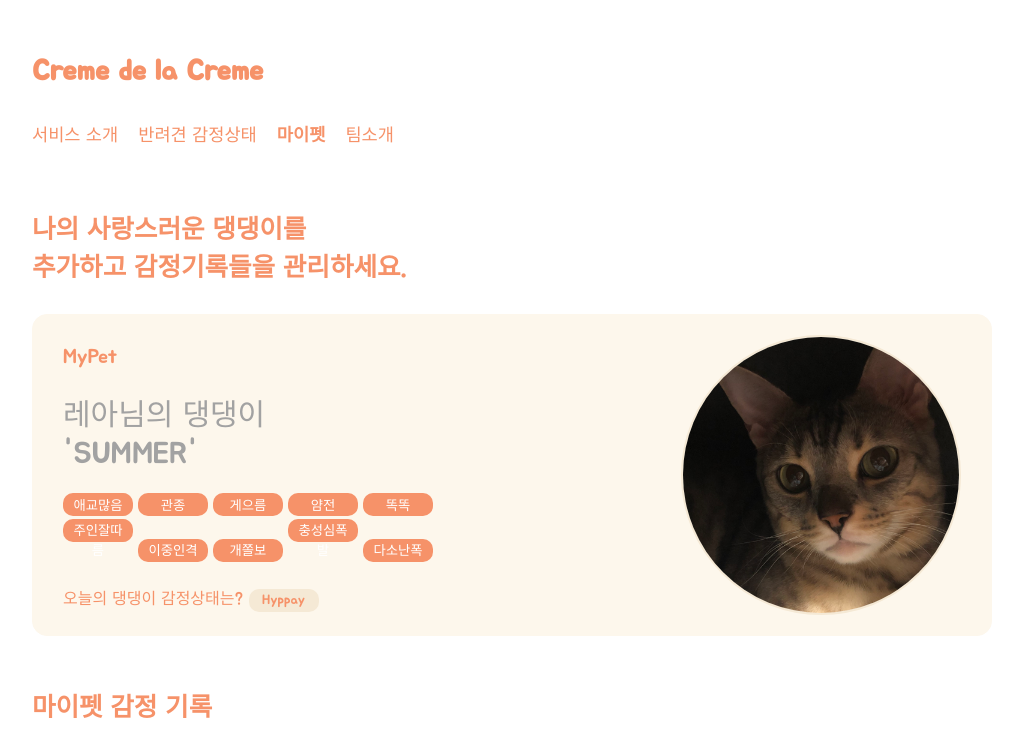
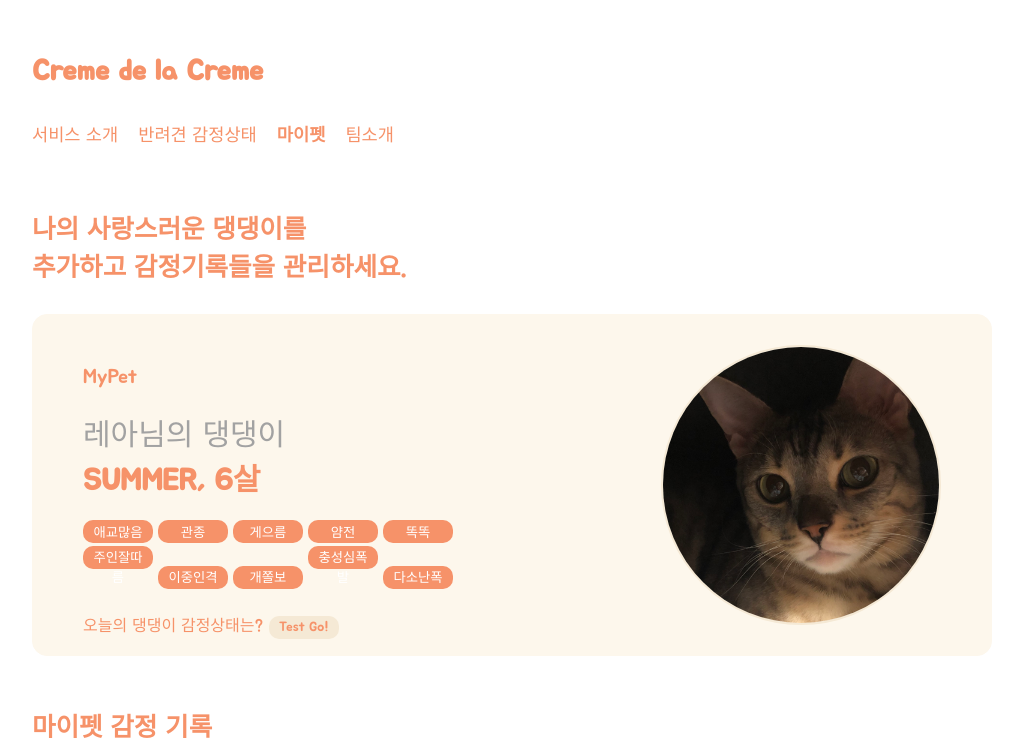
Before and after one commit to CreamDeLaCream/creme-client, a React (Create React App) app: page /mypet in a window 1280 px wide. Shown: the top 749 px of the page, without its empty margins (128-1151 px from the left). Built offline with nearby package versions, Linux system fonts and the light colour scheme.

Commit message:
[#18] edit : 로딩메세지 useMotion 적용

```diff
--- a/src/pages/MyPet/MyPetInfo.js
+++ b/src/pages/MyPet/MyPetInfo.js
@@ -20,7 +20,7 @@ export const MyPetInfo = () => {
           <p>MyPet</p>
           <MyPetName>
             레아님의 댕댕이
-            <br /> 'SUMMER'
+            <br /> <b style={{ color: 'var(--main)' }}>SUMMER, 6살</b>
           </MyPetName>
           <MyPetKeyword>
             <Keyword />
@@ -36,7 +36,7 @@ export const MyPetInfo = () => {
               radius="10px"
               margin="0 0 0 5px"
             >
-              Hyppay
+              Test Go!
             </Button>
           </CurrentEmotion>
         </MyPetContent>
@@ -58,6 +58,8 @@ const MyPetInfoCard = styled.div`
   height: 320px;
   display: flex;
   justify-content: space-between;
+  margin-top: 20px;
+  margin-left: 20px;
 `;
 
 const MyPetImage = styled.div`
@@ -69,8 +71,8 @@ const MyPetImage = styled.div`
   overflow: hidden;
   // positon: absolute;
   // vertical-align: middle;
-  margin-top: 20px;
-  margin-right: 30px;
+  margin-right: 50px;
+  margin-top: 10px;
 `;
 
 const MyPetContentContainer = styled.div`
```
Also changed, not shown: src/pages/Analysis/Loading.js (+13 -1 lines).
